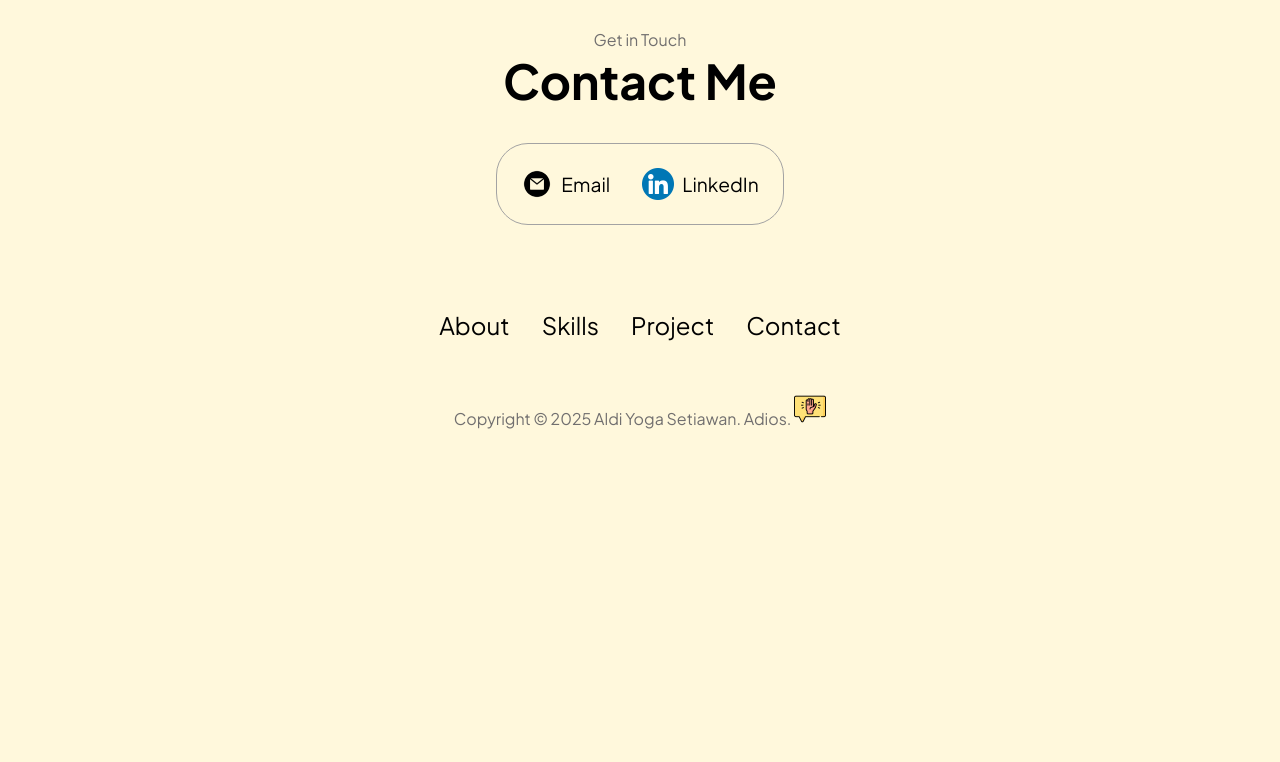
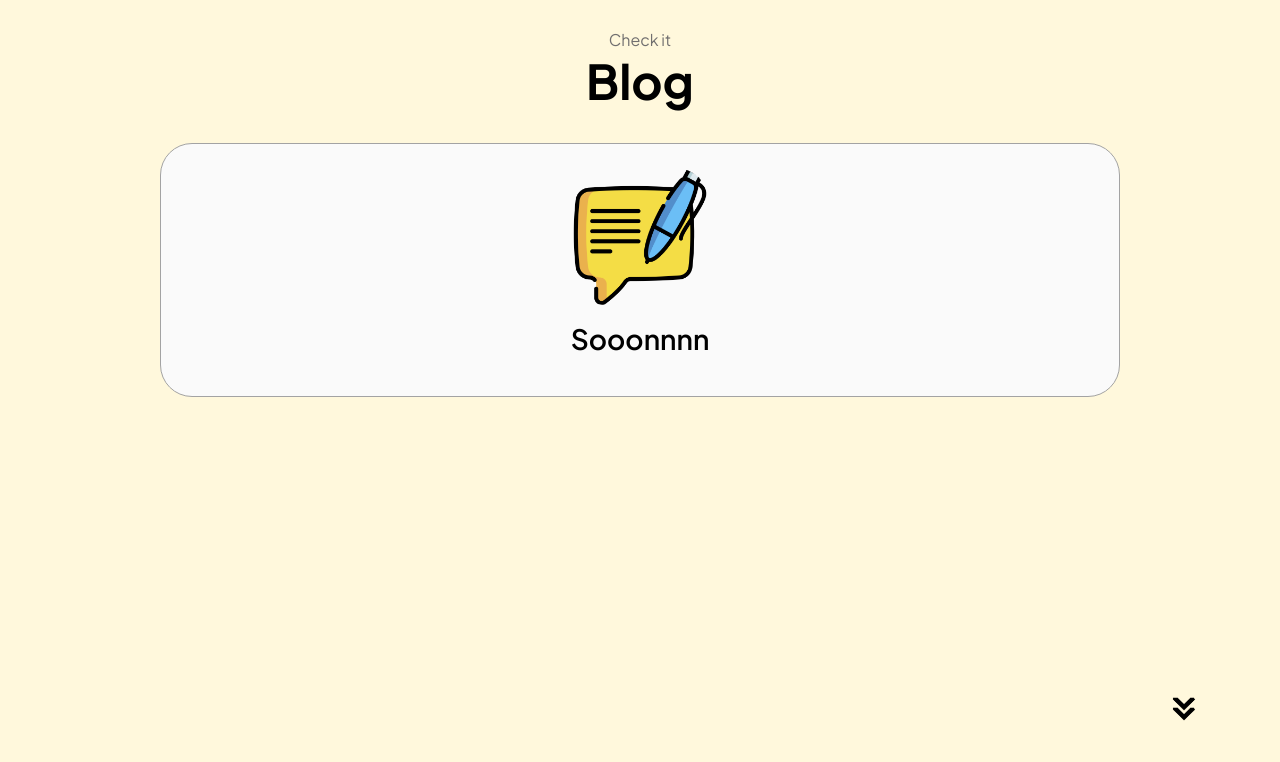
Before and after one commit to melifeandmetime/holaldiportovol1, a plain HTML site: page index.html in a window 1280 px wide. Shown: the part 2969-3731 px from the top of the page. Before the commit the page ends 3434 px from the top, so only its background shows below. Drawn offline with Linux system fonts and the light colour scheme.

Commit message:
adding blog section

```diff
--- a/index.html
+++ b/index.html
@@ -389,6 +389,40 @@
       />
     </section>
 
+    <!-- Blog -->
+    <section id="blogs">
+      <p class="section__text__p1">Check it</p>
+      <h1 class="title">Blog</h1>
+      <div class="about-details-container">
+        <div class="about-containers">
+          <div class="details-container color-container">
+            <div class="article-container">
+              <img
+                src="./assets/blog.png"
+                alt="Blog 1"
+                class="blog-img"
+              />
+            </div>
+            <h2 class="experience-sub-title project-title">Sooonnnn</h2>
+            <div class="btn-container">
+              <!-- <button
+                class="btn btn-color-2 project-btn"
+                onclick="location.href='https://github.com/melifeandmetime/frueats'"
+              >
+                Github
+              </button> -->
+            </div>
+          </div>
+        </div>
+      </div>
+      <img
+        src="./assets/arrow.png"
+        alt="Arrow icon"
+        class="icon arrow"
+        onclick="location.href='./#contact'"
+      />
+    </section>
+
     <!-- Contact -->
     <section id="contact">
       <p class="section__text__p1">Get in Touch</p>
--- a/style.css
+++ b/style.css
@@ -432,3 +432,14 @@ footer {
 footer p {
   text-align: center;
 }
+
+/* Blog Section */
+#blogs {
+  position: relative;
+}
+
+.blog-img {
+  border-radius: 2rem;
+  width: 15%;
+  height: 15%;
+}
```
Also changed, not shown: assets/blog.png (added).
